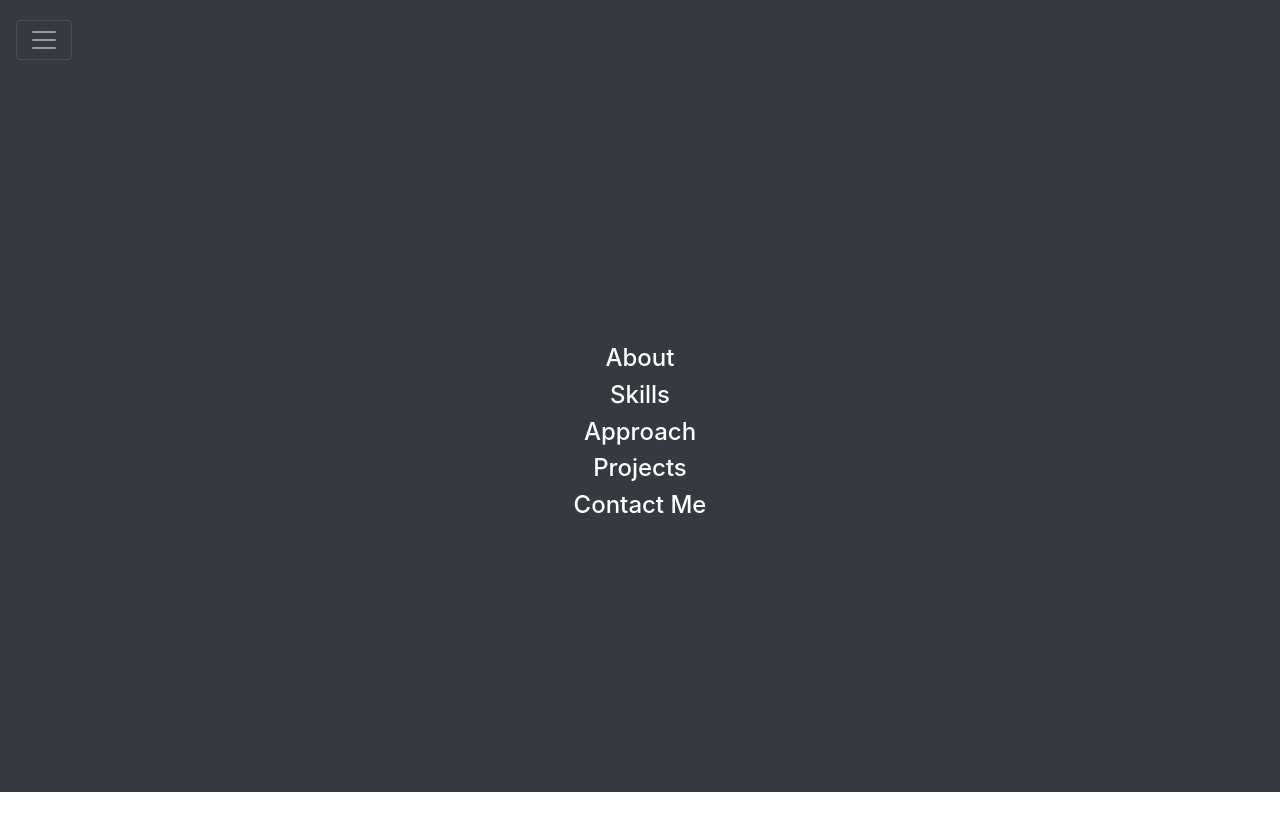
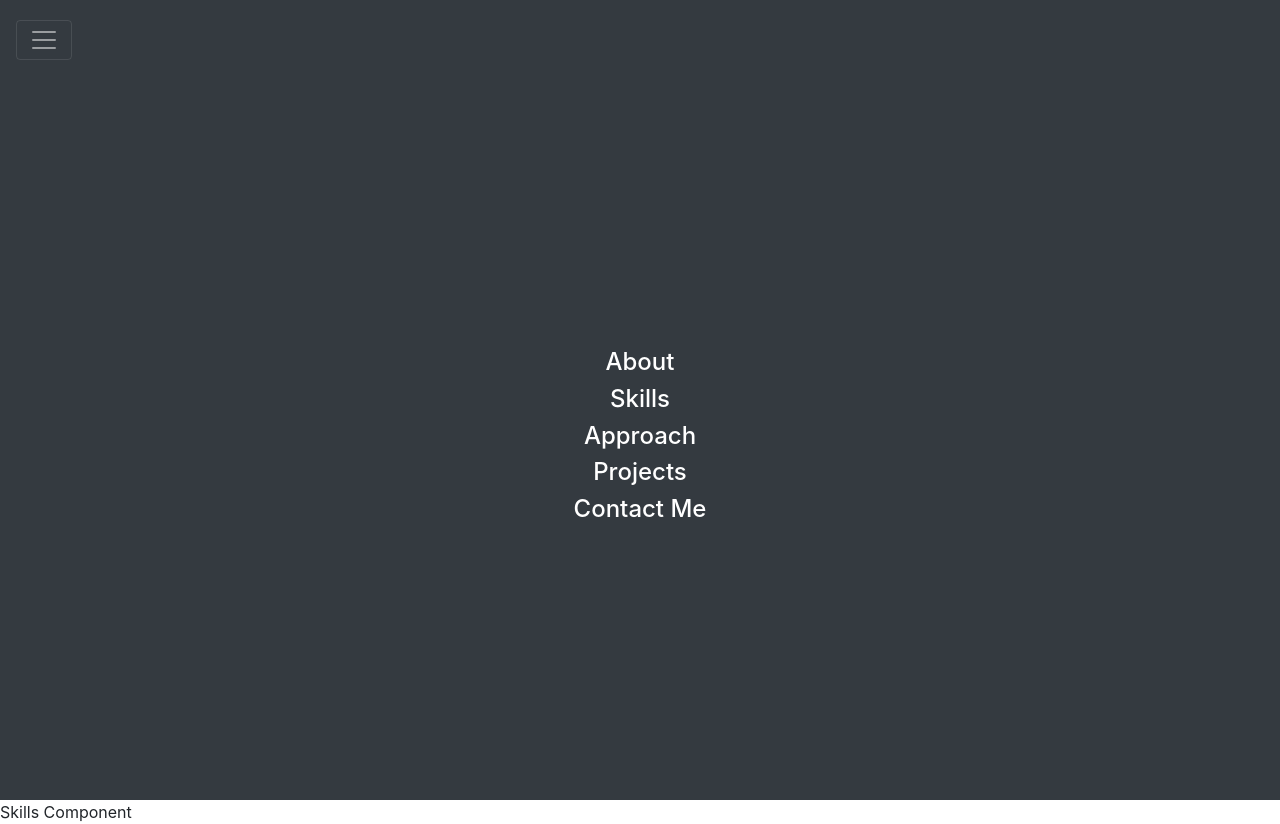
Before and after one commit to vaibhav269/portfolio, a React app: page /skills in a window 1280 px wide. Both pictures are taken after a click on the button "Toggle navigation". Before the commit the page ends 800 px from the top, so only its background shows below. Built offline with nearby package versions, Linux system fonts and the light colour scheme.

Commit message:
added router and demo components

```diff
--- a/package.json
+++ b/package.json
@@ -34,5 +34,7 @@
     "webpack-cli": "^3.1.0",
     "webpack-dev-server": "^3.1.5"
   },
-  "dependencies": {}
+  "dependencies": {
+    "react-router-dom": "^4.3.1"
+  }
 }
--- a/src/css/Basic.css
+++ b/src/css/Basic.css
@@ -1,3 +1,7 @@
 .cursorPointer{
     cursor:pointer;
 }
+
+body{
+    overflow: hidden; /* to hide scrollbar and make it feel like an app*/
+}
--- /dev/null
+++ b/src/js/components/About.js
@@ -0,0 +1,11 @@
+import React from 'react';
+
+const About = ()=>{
+    return(
+        <div>
+            About Component
+        </div>
+    )
+}
+
+export default About;
--- a/src/js/components/App.js
+++ b/src/js/components/App.js
@@ -1,23 +1,43 @@
 import React,{Component} from 'react';
 import Nav from '../components/Nav';
+import About from '../components/About';
+import Skills from '../components/Skills';
+import Approach from '../components/Approach';
+import Projects from '../components/Projects';
+import Contact from '../components/Contact';
+
+
+import {
+    BrowserRouter as Router,
+    Route,
+    Link,
+    Switch,
+    Redirect
+  } from 'react-router-dom';
 
 class App extends Component{
     render(){
         return(
+            <Router>
             <div>
                 <div className = "container-fluid">
                     <div className = "row">
+                                <Nav />
+                    </div>
 
-                                <Nav />
-
-                    </div>
                     <div className = "row">
-                        <div className = "col-sm-12">
-
-                        </div>
+                        <Switch>
+                                <Route exact path="/" component={About} />
+                                <Route path="/about" component={About} />
+                                <Route path="/skills" component={Skills} />
+                                <Route path="/approach" component={Approach} />
+                                <Route path="/projects" component={Projects} />
+                                <Route path="/contact" component={Contact} />
+                        </Switch>
                     </div>
                 </div>
             </div>
+            </Router>
         )
     }
 }
--- /dev/null
+++ b/src/js/components/Approach.js
@@ -0,0 +1,11 @@
+import React from 'react';
+
+const Approach = ()=>{
+    return(
+        <div>
+            Approach Component
+        </div>
+    )
+}
+
+export default Approach;
--- /dev/null
+++ b/src/js/components/Contact.js
@@ -0,0 +1,11 @@
+import React from 'react';
+
+const Contact = ()=>{
+    return(
+        <div>
+            Contact Component
+        </div>
+    )
+}
+
+export default Contact;
--- a/src/js/components/Nav.js
+++ b/src/js/components/Nav.js
@@ -1,5 +1,13 @@
 import React,{Component} from 'react';
 import '../../css/Basic.css';
+import {
+    BrowserRouter as Router,
+    Route,
+    Link,
+    Switch,
+    Redirect
+  } from 'react-router-dom';
+
 
 class Nav extends Component {
     render(){
@@ -17,13 +25,21 @@ class Nav extends Component {
                             <span className="navbar-toggler-icon"></span>
                         </button>
                     </nav>
+
                      <div className="collapse" id="navigation">
-                    <div className="bg-dark p-4 d-flex flex-column justify-content-center align-items-center" style={{height:"89vh"}}>
-                        <h4 className="text-white cursorPointer" role="button" data-toggle="collapse" data-target="#navigation" aria-controls="navigation" aria-expanded="true" > About</h4>
-                        <h4 className="text-white cursorPointer" role="button" data-toggle="collapse" data-target="#navigation" aria-controls="navigation" aria-expanded="true" > Skills</h4>
-                        <h4 className="text-white cursorPointer" role="button" data-toggle="collapse" data-target="#navigation" aria-controls="navigation" aria-expanded="true" > Approach</h4>
-                        <h4 className="text-white cursorPointer" role="button" data-toggle="collapse" data-target="#navigation" aria-controls="navigation" aria-expanded="true" > Projects</h4>
-                        <h4 className="text-white cursorPointer" role="button" data-toggle="collapse" data-target="#navigation" aria-controls="navigation" aria-expanded="true" > Contact Me</h4>
+                        <div className="bg-dark p-4 d-flex flex-column justify-content-center align-items-center"
+                            role="button"
+                            data-toggle="collapse"
+                            data-target="#navigation"
+                            aria-controls="navigation"
+                            aria-expanded="true"
+                            style={{height:"90vh"}}>
+
+                                <Link to = "/about" className="text-white cursorPointer h4" > About </Link>
+                                <Link to = "/skills" className="text-white cursorPointer h4" > Skills </Link>
+                                <Link to = "/approach" className="text-white cursorPointer h4" > Approach </Link>
+                                <Link to = "/projects" className="text-white cursorPointer h4" > Projects </Link>
+                                <Link to = "/contact" className="text-white cursorPointer h4" > Contact Me </Link>
                         </div>
                     </div>
                 </div>
--- /dev/null
+++ b/src/js/components/Projects.js
@@ -0,0 +1,11 @@
+import React from 'react';
+
+const Projects = ()=>{
+    return(
+        <div>
+            Projects Component
+        </div>
+    )
+}
+
+export default Projects;
--- /dev/null
+++ b/src/js/components/Skills.js
@@ -0,0 +1,11 @@
+import React from 'react';
+
+const Skills = ()=>{
+    return(
+        <div>
+            Skills Component
+        </div>
+    )
+}
+
+export default Skills;
```
Also changed, not shown: 1 other file (tests, documents, lock files or other folders). Lines whose indentation alone changed are shown as unchanged.
